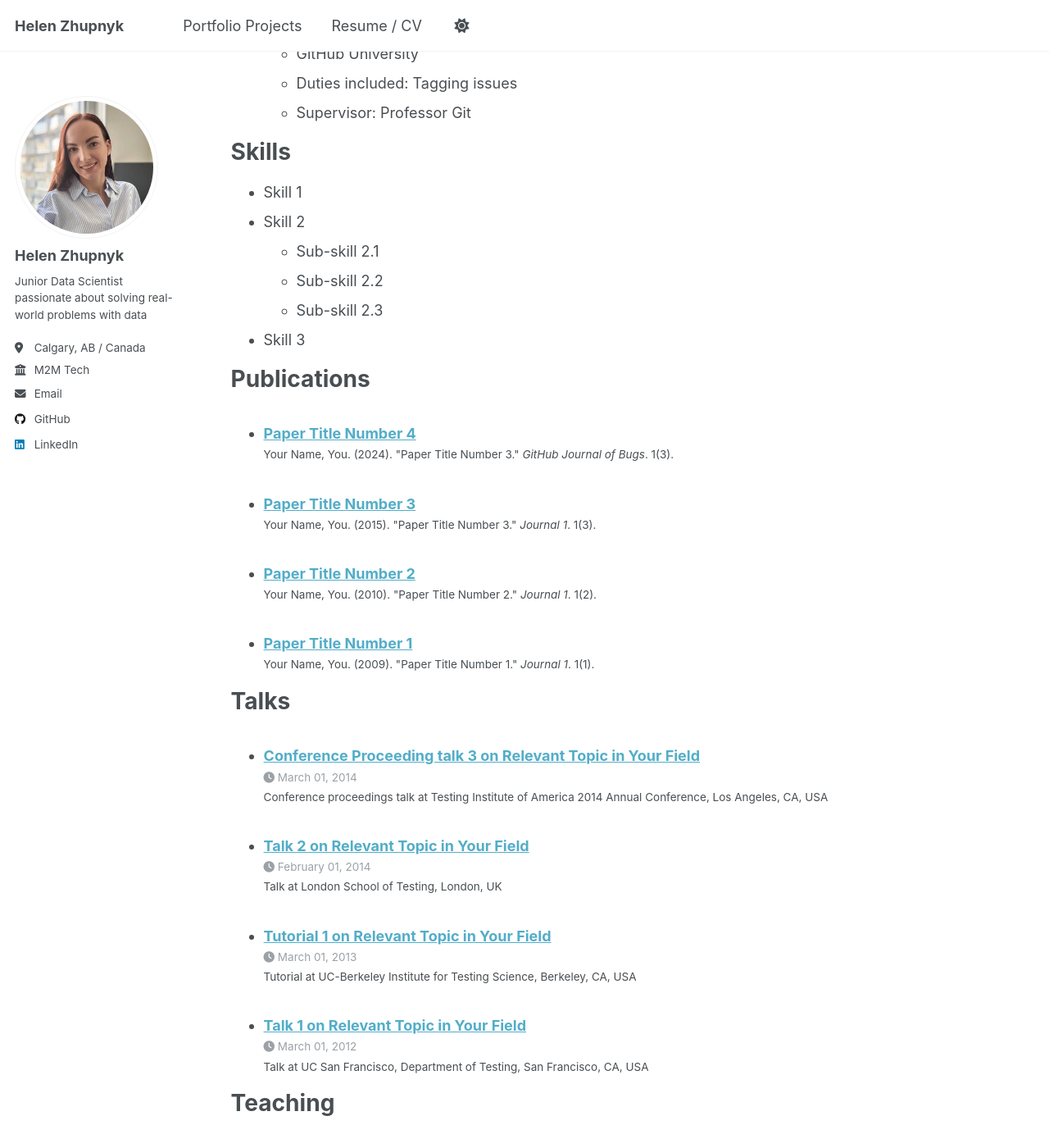
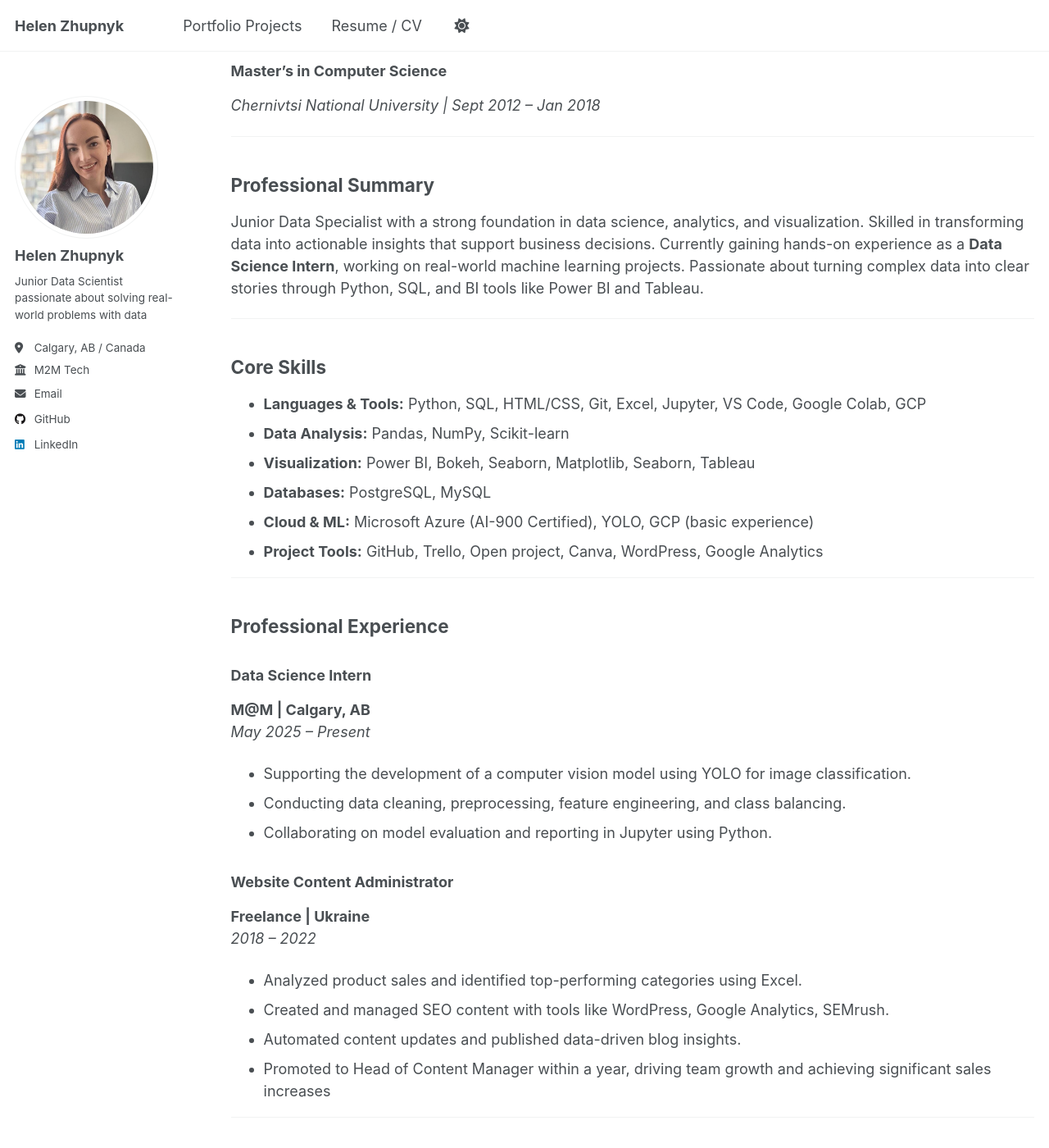
Before and after one commit to helenzhupnyk/helenzhupnyk.github.io, a Jekyll site: the page built from _pages/cv.md, in a window 1280 px wide and 1400 px high, scrolled down 634 px. Shown: the whole window at 82% size. Built offline with Jekyll 4.4.1, drawn with Linux system fonts in a browser that asks for light colours; some of the changed text lies outside the part shown.

Commit message:
Update cv.md

```diff
--- a/_pages/cv.md
+++ b/_pages/cv.md
@@ -8,57 +8,68 @@ redirect_from:
 ---
 
 {% include base_path %}
+---
+title: "Curriculum Vitae"
+permalink: /cv/
+author_profile: true
+---
 
-Education
-======
-* Ph.D in Version Control Theory, GitHub University, 2018 (expected)
-* M.S. in Jekyll, GitHub University, 2014
-* B.S. in GitHub, GitHub University, 2012
+## Education & Certifications
 
-Work experience
-======
-* Spring 2024: Academic Pages Collaborator
-  * GitHub University
-  * Duties includes: Updates and improvements to template
-  * Supervisor: The Users
+### **Junior Data Analyst Program**
+*NPower Canada | Aug 2024 – Dec 2024 | Calgary, AB*
 
-* Fall 2015: Research Assistant
-  * GitHub University
-  * Duties included: Merging pull requests
-  * Supervisor: Professor Hub
+### **Microsoft Certified: Azure AI Fundamentals (AI-900)**
+*Microsoft | Oct 2024*
 
-* Summer 2015: Research Assistant
-  * GitHub University
-  * Duties included: Tagging issues
-  * Supervisor: Professor Git
+### **IBM Data Analyst Professional Certificate**
+*Coursera | Dec 2024*
 
-Skills
-======
-* Skill 1
-* Skill 2
-  * Sub-skill 2.1
-  * Sub-skill 2.2
-  * Sub-skill 2.3
-* Skill 3
+### **Python for Data Analysis**
+*Data Loves Academy | Oct 2023 – Mar 2024*
 
-Publications
-======
-  <ul>{% for post in site.publications reversed %}
-    {% include archive-single-cv.html %}
-  {% endfor %}</ul>
+### **Master's in Computer Science**
+*Chernivtsi National University | Sept 2012 – Jan 2018*
 
-Talks
-======
-  <ul>{% for post in site.talks reversed %}
-    {% include archive-single-talk-cv.html  %}
-  {% endfor %}</ul>
+---
 
-Teaching
-======
-  <ul>{% for post in site.teaching reversed %}
-    {% include archive-single-cv.html %}
-  {% endfor %}</ul>
+## Professional Summary
 
-Service and leadership
-======
-* Currently signed in to 43 different slack teams
+Junior Data Specialist with a strong foundation in data science, analytics, and visualization. Skilled in transforming data into actionable insights that support business decisions. Currently gaining hands-on experience as a **Data Science Intern**, working on real-world machine learning projects. Passionate about turning complex data into clear stories through Python, SQL, and BI tools like Power BI and Tableau.
+
+---
+
+## Core Skills
+
+- **Languages & Tools:** Python, SQL, HTML/CSS, Git, Excel, Jupyter, VS Code, Google Colab, GCP
+- **Data Analysis:** Pandas, NumPy, Scikit-learn
+- **Visualization:** Power BI, Bokeh, Seaborn, Matplotlib, Seaborn, Tableau
+- **Databases:** PostgreSQL, MySQL
+- **Cloud & ML:** Microsoft Azure (AI-900 Certified), YOLO, GCP (basic experience)
+- **Project Tools:** GitHub, Trello, Open project, Canva, WordPress, Google Analytics
+
+---
+
+## Professional Experience
+
+### **Data Science Intern**
+**M@M | Calgary, AB**
+*May 2025 – Present*
+- Supporting the development of a computer vision model using YOLO for image classification.
+- Conducting data cleaning, preprocessing, feature engineering, and class balancing.
+- Collaborating on model evaluation and reporting in Jupyter using Python.
+
+### **Website Content Administrator**
+**Freelance | Ukraine**
+*2018 – 2022*
+- Analyzed product sales and identified top-performing categories using Excel.
+- Created and managed SEO content with tools like WordPress, Google Analytics, SEMrush.
+- Automated content updates and published data-driven blog insights.
+- Promoted to Head of Content Manager within a year, driving team growth and achieving significant sales increases
+
+---
+
+## Contact
+
+Feel free to connect or message me:
+📫 **helen.zhupnyk@gmail.com** | 🌐 [LinkedIn](https://www.linkedin.com/in/helenzhupnyk/)
```
